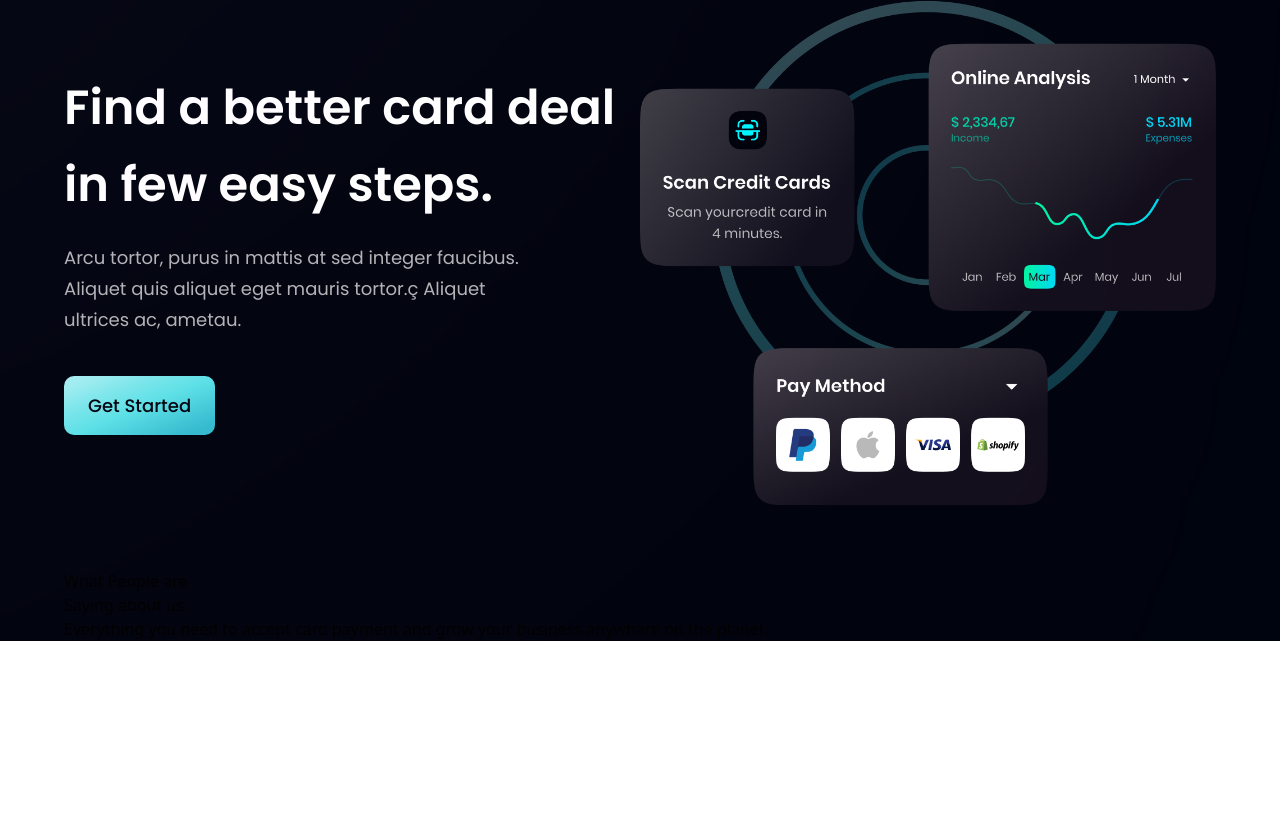
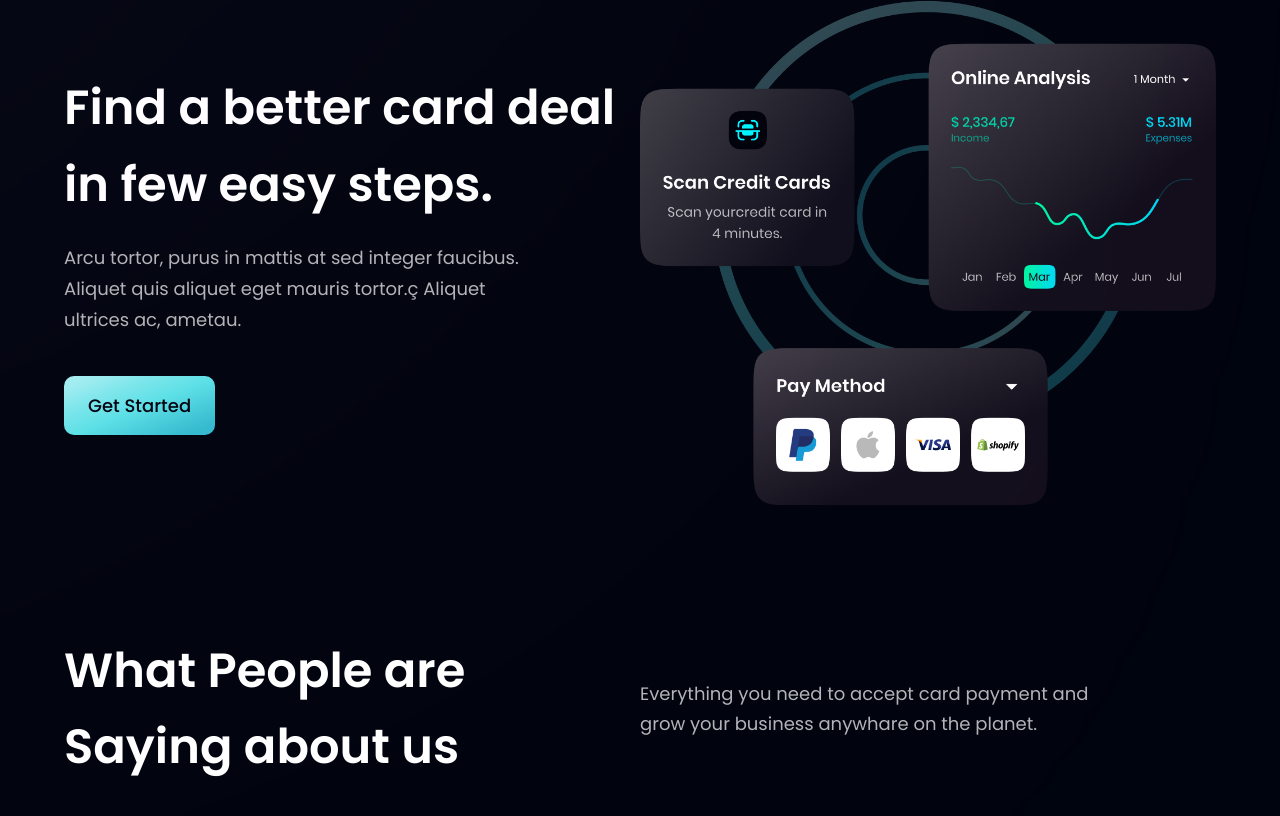
Before and after one commit to vidushalakshan/Bank-Mordern-App, a React (Vite) app: page / in a window 1280 px wide. Shown: the part 2238-3054 px from the top of the page. Before the commit the page ends 2879 px from the top, so only its background shows below. Built offline with nearby package versions, Linux system fonts and the light colour scheme.

Commit message:
complete Testimonials section header

```diff
--- a/src/components/Testimonials.jsx
+++ b/src/components/Testimonials.jsx
@@ -1,20 +1,25 @@
-import React from 'react'
+import React from "react";
+import style from "../style";
 
 const Testimonials = () => {
   return (
-    <section>
-        <div>
-            <h2>
-                What People are <br /> Saying about us
-            </h2>
-            <div>
-                <p>
-                    Everything you need to accept card payment and grow your business anywhare on the planet.
-                </p>
-            </div>
+    <section
+      id="clients"
+      className={`${style.paddingY} ${style.flexCenter} flex-col relative`}
+    >
+      <div className="relative flex flex-col items-center justify-between w-full mb-6 md:flex-row sm:mb-16 z-[1]">
+        <h2 className={style.heading2}>
+            What People are <br /> Saying about us
+        </h2>
+        <div className='w-full mt-6 md:mt-0'>
+            <p className={`${style.paragraph} text-left max-w-[450px]`}>
+            Everything you need to accept card payment and grow your business
+            anywhare on the planet.
+            </p>
         </div>
+      </div>
     </section>
-  )
-}
+  );
+};
 
-export default Testimonials
+export default Testimonials;
```
